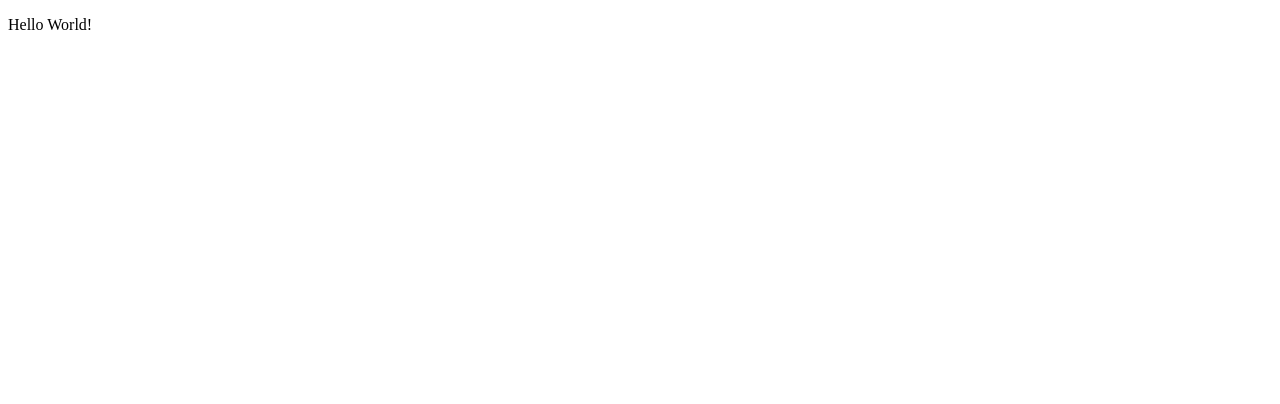
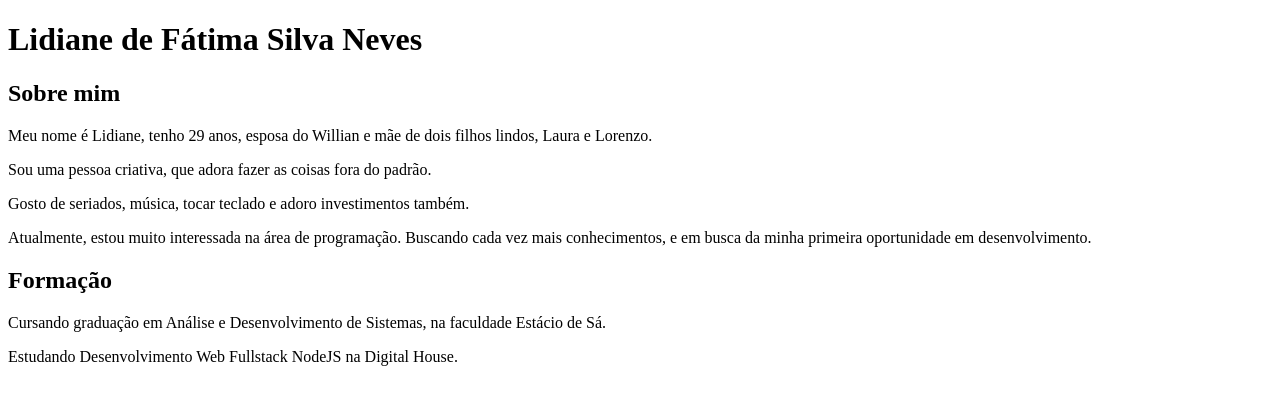
Before and after one commit to lidy2374/lidy2374.github.io, a plain HTML site: page index.html in a window 1280 px wide. Drawn offline with Linux system fonts and the light colour scheme.

Commit message:
Primeiros dados sobre mim e formação

```diff
--- a/index.html
+++ b/index.html
@@ -5,11 +5,32 @@
     <meta charset="UTF-8">
     <meta http-equiv="X-UA-Compatible" content="IE=edge">
     <meta name="viewport" content="width=device-width, initial-scale=1.0">
-    <title>Meu site</title>
+    <title>Lidiane Neves</title>
 </head>
 
 <body>
-    <p>Hello World!</p>
+    <h1>Lidiane de Fátima Silva Neves</h1>
+    <div>
+        <h2>Sobre mim</h2>
+        <p>Meu nome é Lidiane, tenho 29 anos, esposa do Willian e mãe de
+            dois filhos lindos, Laura e Lorenzo.</p>
+        <p>Sou uma pessoa criativa, que adora fazer as coisas fora do padrão.
+        </p>
+        <p>Gosto de seriados, música, tocar teclado e adoro investimentos também.</p>
+        <p>Atualmente, estou muito interessada na área de programação. Buscando cada vez
+            mais conhecimentos, e em busca da minha primeira oportunidade em
+            desenvolvimento.
+        </p>
+
+
+    </div>
+    <div>
+        <h2>Formação</h2>
+        <p>Cursando graduação em Análise e Desenvolvimento de Sistemas, na faculdade
+            Estácio de Sá.</p>
+        <p>Estudando Desenvolvimento Web Fullstack NodeJS na Digital House.</p>
+    </div>
+
 </body>
 
 </html>
```
